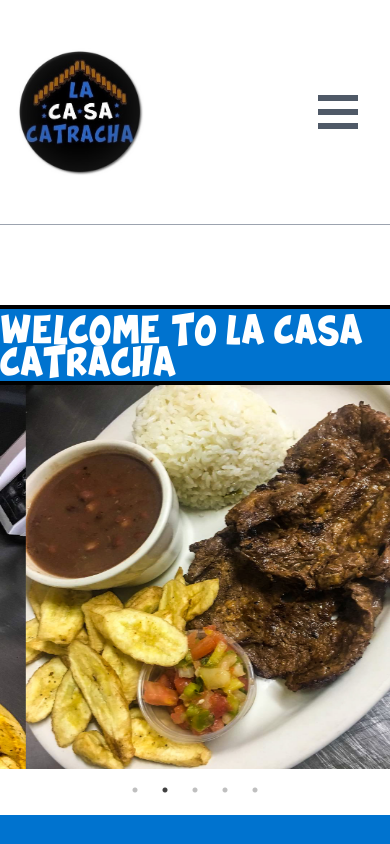
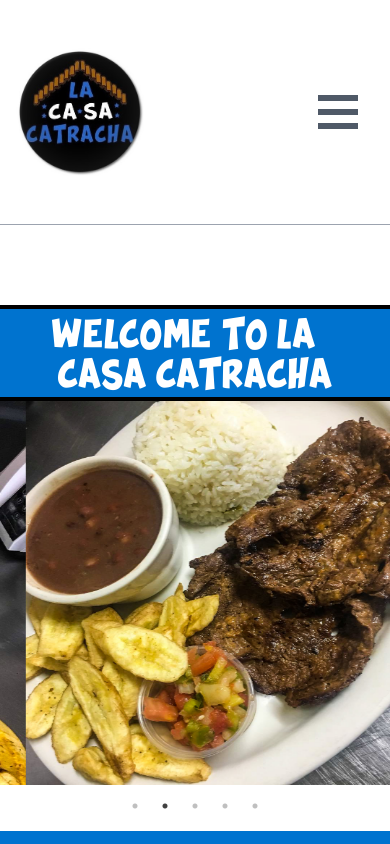
Before and after one commit to amcmillion3/la-casa-catracha, a React (Create React App) app: page / in a window 390 px wide. Shown: the top 844 px of the page. Built offline with nearby package versions, Linux system fonts and the light colour scheme.

Commit message:
Small responsive clean ups

```diff
--- a/src/Components/Contact/Contact.js
+++ b/src/Components/Contact/Contact.js
@@ -7,12 +7,12 @@ function Contact() {
             <div className="flex justify-center bg-catracha-blue text-white border-t-4 border-b-4 border-solid border-black">
                 <h1 className="text-4xl font-medium font-splatch py-4">Contact</h1>
             </div>
-            <div className="flex flex-col items-center mt-10">
+            <div className="flex flex-col items-center mt-16">
                 <h2 className="text-xl font-bold font-splatch">La Casa Catracha</h2>
                 <p className="text-lg mt-2">120 N. Dale Mabry Hwy</p>
                 <p className="text-lg">Tampa, FL 33609</p>
                 <p className="text-lg">(813) 512-7924</p>
-                <div className="flex flex-col items-center mt-10">
+                <div className="flex flex-col items-center mt-16">
                     <h3 className="text-lg font-bold font-splatch">HOURS OF OPERATION</h3>
                     <p className="text-lg">Sunday 10AM-9PM</p>
                     <p className="text-lg">Monday 10AM-9PM</p>
@@ -25,12 +25,12 @@ function Contact() {
                 <div className="mt-6">
                     <ul className="flex">
                         <li className="m-4"><a href="https://www.facebook.com/pages/La-Casa-Catracha/">
-                        <img src="https://cdn-icons.flaticon.com/png/512/2504/premium/2504903.png?token=exp=1654827292~hmac=f867bb97d4c5d9a72a43bae3db49bb54" alt="facebook" height={30} width={30} /></a></li>
-                        <li className="m-4"><a href="https://www.instagram.com/lacasacatracha/"><img src="https://cdn-icons-png.flaticon.com/512/1409/1409946.png"  alt="instagram" height={30} width={30} /></a></li>
+                        <img src="https://cdn-icons-png.flaticon.com/512/5968/5968764.png" alt="facebook" height={50} width={50} /></a></li>
+                        <li className="m-4"><a href="https://www.instagram.com/lacasacatracha/"><img src="https://cdn-icons-png.flaticon.com/512/1409/1409946.png"  alt="instagram" height={50} width={50} /></a></li>
                     </ul>
                 </div>
             </div>
-            <footer className="flex justify-center mt-10 bg-catracha-blue text-white">designed and developed by McMillion Media</footer>
+            <footer className="flex justify-center mt-10 bg-catracha-blue text-white bottom-0">designed and developed by McMillion Media</footer>
         </div>
     )
 }
--- a/src/Components/Home/Home.js
+++ b/src/Components/Home/Home.js
@@ -21,8 +21,10 @@ function HomeSlider() {
 
       return (
           <div className="mt-20">
-              <div className="flex justify-center bg-catracha-blue text-white border-t-4 border-b-4 border-solid border-black h-20 lg:py-16">
-                <h1 className="flex items-center text-2xl lg:text-6xl font-medium font-splatch">Welcome to La Casa Catracha</h1>
+              <div className="flex flex-col items-center justify-center bg-catracha-blue text-white border-t-4 border-b-4 border-solid border-black h-24 lg:flex-row lg:py-16">
+                <p className="flex items-center text-2xl lg:text-6xl font-medium font-splatch mr-6">Welcome to La</p>
+                <p className="flex items-center text-2xl lg:text-6xl font-medium font-splatch mt-2">Casa Catracha</p>
+                {/* <h1 className="flex items-center text-2xl lg:text-6xl font-medium font-splatch">Welcome to La Casa Catracha</h1> */}
             </div>
               <Slider {...settings} >
                 <div>
```
